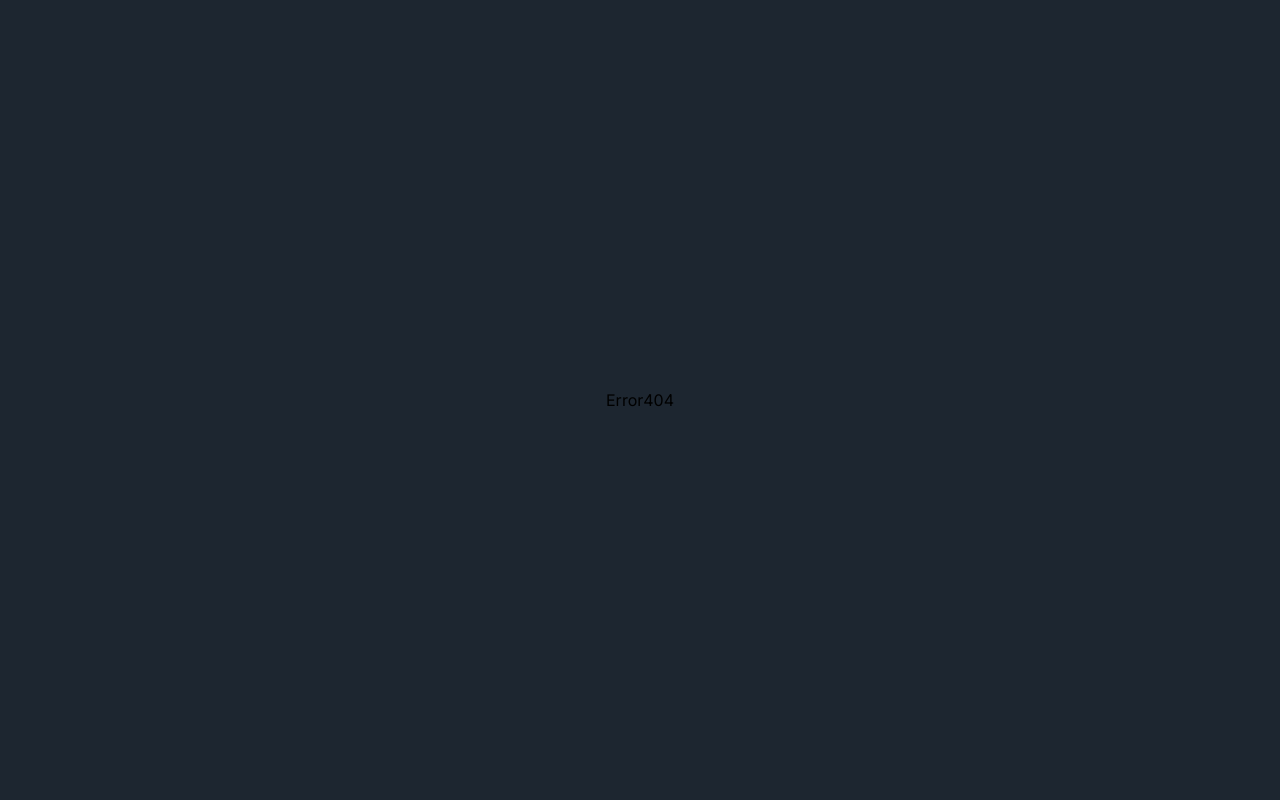
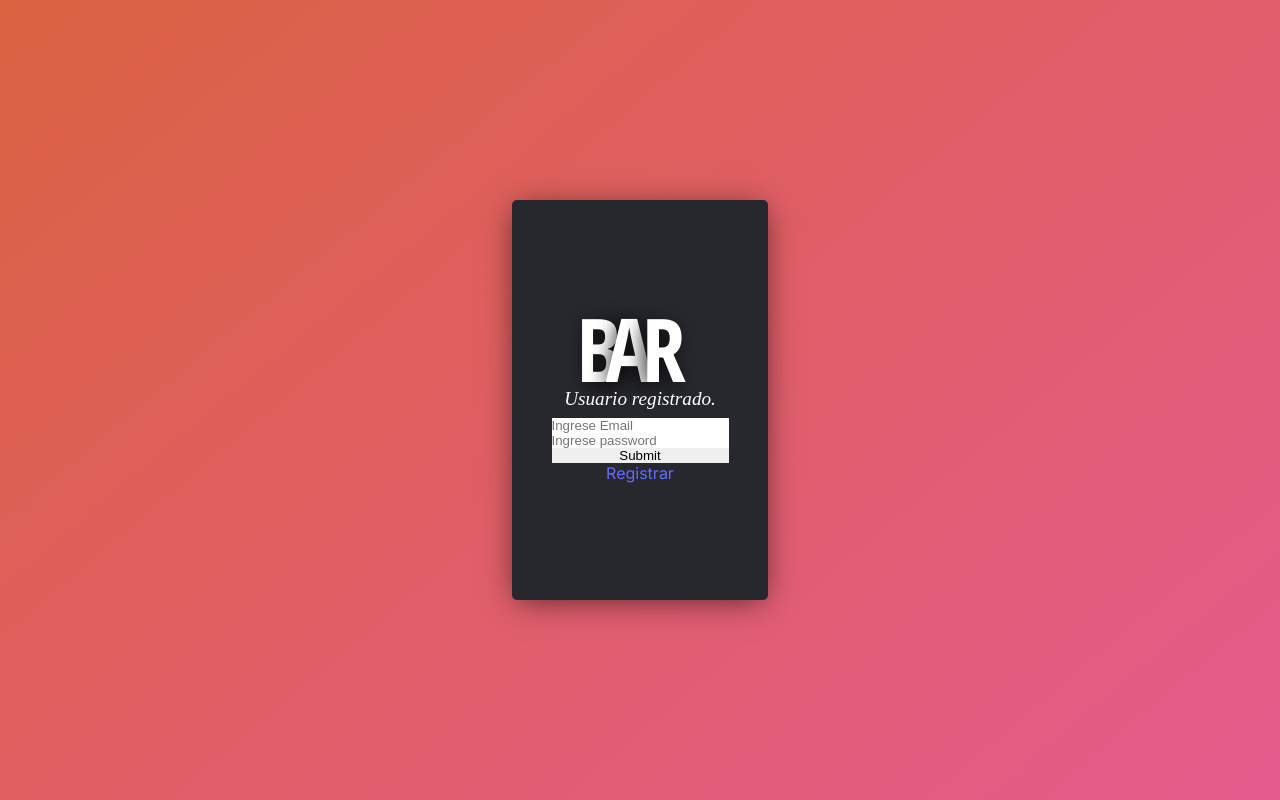
Before and after one commit to bmsebastian2/BaresUruguay, a React (Vite) app: page /IngresarBares/login in a window 1280 px wide. Built offline with nearby package versions, Linux system fonts and the light colour scheme; no server answers; a web font is replaced by a local one.

Commit message:
Login Completo
Veridica

```diff
--- a/src/App.jsx
+++ b/src/App.jsx
@@ -4,31 +4,35 @@ import Inicio from "./routes/Inicio/Inicio";
 import WindowsLoader from "./components/WindowsLoader";
 import { Routes, Route } from "react-router-dom";
 import AppBusqueda from "./routes/AppBusqueda/AppBusqueda";
-import IngresarBares from "./routes/IngresarBares/IngresarBares";
 import Error404 from "./routes/Error404";
-import UserProvider from "./context/UserProvider";
+import RequireAuth from "./components/RequireAuth";
+import FormInputBar from "./routes/login/FormInputBar";
+import Login from "./routes/login/Login";
+import LayoutComponents from "./components/layoutComponents/LayoutComponents";
+
 function App() {
   return (
     <div className="App" id="videoElement">
       <Routes>
-
         <Route path="/" element={<WindowsLoader />}>
           <Route path="" element={<Inicio />} />
         </Route>
 
         <Route path="AppBusqueda" element={<AppBusqueda />} />
 
-        <Route
-          path="IngresarBares"
-          element={
-            <UserProvider>
-              <IngresarBares />
-            </UserProvider>
-          }
-        />
+        <Route path="IngresarBares/*" element={<LayoutComponents />}>
+          <Route
+            path="forminput"
+            element={
+              <RequireAuth>
+                <FormInputBar />
+              </RequireAuth>
+            }
+          />
+          <Route path="login" element={<Login />} />
+        </Route>
 
         <Route path="*" element={<Error404 />} />
-
       </Routes>
     </div>
   );
--- /dev/null
+++ b/src/components/RequireAuth.jsx
@@ -0,0 +1,15 @@
+import { Navigate } from "react-router-dom";
+import React, { useContext } from "react";
+import { UserContext } from "../context/UserProvider";
+import { Outlet } from "react-router-dom";
+
+const RequireAuth = ({ children }) => {
+  const { user } = useContext(UserContext);
+  if (!user) {
+    return <Navigate to="/IngresarBares/login" />;
+  } else {
+    return children;
+  }
+};
+
+export default RequireAuth;
--- /dev/null
+++ b/src/components/layoutComponents/LayoutComponents.jsx
@@ -0,0 +1,20 @@
+import React from "react";
+import { Outlet } from "react-router-dom";
+import TextShadown from "../../elements/groupTextBarUy/TextShadown";
+import styles from "./layoutcomponents.module.css";
+import UserProvider from "../../context/UserProvider";
+
+const LayoutComponents = () => {
+  return (
+    <div className={styles.containerMain}>
+      <div className={styles.containerMenu}>
+        <TextShadown />
+        <UserProvider>
+          <Outlet />
+        </UserProvider>
+      </div>
+    </div>
+  );
+};
+
+export default LayoutComponents;
--- /dev/null
+++ b/src/components/layoutComponents/layoutcomponents.module.css
@@ -0,0 +1,32 @@
+.containerMain {
+    min-height: 100vh;
+    width: 100%;
+    display: flex;
+    justify-content: center;
+    align-items: center;
+    background-image: linear-gradient(140deg,
+            rgb(219, 98, 65) 0%,
+            rgb(229, 91, 141) 100%)
+}
+
+.containerMenu {
+    background: #27282d;
+    height: 50vh;
+    width: 20%;
+    border-radius: 1.5rem;
+    margin: 0 auto;
+    border-radius: 5px;
+    box-shadow: 0px 4px 30px -5px rgba(0, 0, 0, 0.65);
+    display: flex;
+    flex-direction: column;
+    justify-content: center;
+    align-items: center;
+}
+
+@media (max-width: 768px) {
+    .containerMenu {
+        height: 50vh;
+        width: 80%;
+    }
+
+}
--- a/src/context/UserProvider.jsx
+++ b/src/context/UserProvider.jsx
@@ -27,7 +27,7 @@ const UserProvider = ({ children }) => {
 
   const loginUser = (password, email) =>
     signInWithEmailAndPassword(auth, password, email);
-  const signOutUser = (password, email) => signOut(auth);
+  const signOutUser = () => signOut(auth);
 
   return (
     <UserContext.Provider value={{ user, loginUser, signOutUser }}>
--- a/src/routes/IngresarBares/IngresarBares.jsx
+++ /dev/null
@@ -1,90 +0,0 @@
-import React from "react";
-import styled from "styled-components";
-import Parrafo from "../../elements/TextCursivaBeginner";
-import TextShadown from "../../elements/groupTextBarUy/TextShadown";
-import { useForm } from "react-hook-form";
-import styles from "./ingresarbares.module.css";
-import { useContext } from "react";
-import { UserContext } from "../../context/UserProvider";
-import { Navigate } from "react-router-dom";
-
-const ContainerMain = styled.div`
-  min-height: 100vh;
-  width: 100%;
-  display: flex;
-  justify-content: center;
-  align-items: center;
-  background-image: linear-gradient(
-    140deg,
-    rgb(219, 98, 65) 0%,
-    rgb(229, 91, 141) 100%
-  );
-`;
-const ContainerMenu = styled.div`
-  background: #27282d;
-  height: 50vh;
-  width: 20%;
-  border-radius: 1.5rem;
-  margin: 0 auto;
-  border-radius: 5px;
-  box-shadow: 0px 4px 30px -5px rgba(0, 0, 0, 0.65);
-  display: flex;
-  flex-direction: column;
-  justify-content: center;
-  align-items: center;
-
-  @media (max-width: 768px) {
-    height: 50vh;
-    width: 80%;
-  }
-`;
-
-const IngresarBares = () => {
-  const {
-    register,
-    handleSubmit,
-    formState: { errors },
-  } = useForm();
-  const { user, loginUser } = useContext(UserContext);
-
-  const onSubmit = async (data) => {
-    try {
-      await loginUser(data.email, data.password);
-      console.log("Usuario logeado");
-    } catch (error) {
-      console.log(error.code);
-    }
-  };
-
-  return (
-    <ContainerMain>
-      <ContainerMenu>
-        <TextShadown />
-
-        <Parrafo name="Usuario registrado." tamaño="1.2rem" />
-        <form onSubmit={handleSubmit(onSubmit)}>
-          <input
-            type="email"
-            placeholder="Ingrese Email"
-            {...register("email", { required: true })}
-          />
-          {errors.email && <span>Campo obligatorio</span>}
-
-          <input
-            type="password"
-            placeholder="Ingrese password"
-            {...register("password", { required: true })}
-          />
-
-          {errors.password && <span>Campo obligatorio</span>}
-
-          <input type="submit" />
-        </form>
-
-        <a href="">Registrarme</a>
-      </ContainerMenu>
-    </ContainerMain>
-  );
-};
-
-export default IngresarBares;
--- a/src/routes/IngresarBares/ingresarbares.module.css
+++ /dev/null
@@ -1,7 +0,0 @@
-form {
-    display: flex;
-    flex-direction: column;
-    padding:1rem;
-    text-align: center;
-    color: white;
-}
--- a/src/routes/Inicio/Inicio.jsx
+++ b/src/routes/Inicio/Inicio.jsx
@@ -35,7 +35,7 @@ const Inicio = () => {
             <Bienvenido />
           </div>
           <div>
-            <Link to="/IngresarBares">Ingresar Bar</Link>
+            <Link to="/IngresarBares/login">Ingresar Bar</Link>
           </div>
         </div>
       </div>
--- a/src/routes/login/FormInputBar.jsx
+++ b/src/routes/login/FormInputBar.jsx
@@ -1,7 +1,15 @@
-import React from "react";
+import { Navigate } from "react-router-dom";
+import React, { useContext } from "react";
+import { UserContext } from "../../context/UserProvider";
 
 const FormInputBar = () => {
-  return <div>FormInputBar</div>;
+  const { signOutUser } = useContext(UserContext);
+  return (
+    <div>
+      FormInputBar
+      <button onClick={() => signOutUser()}>SALIR</button>
+    </div>
+  );
 };
 
 export default FormInputBar;
--- /dev/null
+++ b/src/routes/login/Login.jsx
@@ -0,0 +1,53 @@
+import React from "react";
+import { useForm } from "react-hook-form";
+import { useContext } from "react";
+import { UserContext } from "../../context/UserProvider";
+import Parrafo from "../../elements/TextCursivaBeginner";
+import { useNavigate } from "react-router-dom";
+import styles from "./login.module.css";
+
+const Login = () => {
+  const navegate = useNavigate();
+  const { user, loginUser } = useContext(UserContext);
+  const {
+    register,
+    handleSubmit,
+    formState: { errors },
+  } = useForm();
+  const onSubmit = async (data) => {
+    try {
+      await loginUser(data.email, data.password);
+      console.log("Usuario logeado");
+      navegate("/IngresarBares/forminput");
+    } catch (error) {
+      console.log(error.code);
+    }
+  };
+
+  return (
+    <>
+      <Parrafo name="Usuario registrado." tamaño="1.2rem" />
+
+      <form onSubmit={handleSubmit(onSubmit)}>
+        <input
+          type="email"
+          placeholder="Ingrese Email"
+          {...register("email", { required: true })}
+        />
+        {errors.email && <span>Campo obligatorio</span>}
+
+        <input
+          type="password"
+          placeholder="Ingrese password"
+          {...register("password", { required: true })}
+        />
+
+        {errors.password && <span>Campo obligatorio</span>}
+              <input type="submit" />
+      </form>
+      <a href="#">Registrar</a>
+    </>
+  );
+};
+
+export default Login;
--- /dev/null
+++ b/src/routes/login/login.module.css
@@ -0,0 +1,5 @@
+form {
+    display: flex;
+    flex-direction: column;
+    text-align: center;
+}
```
